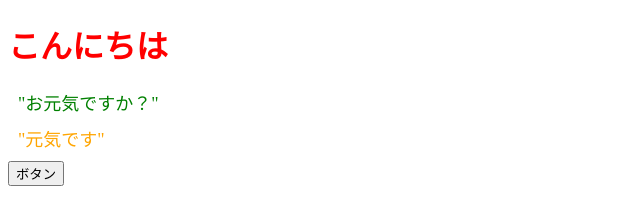
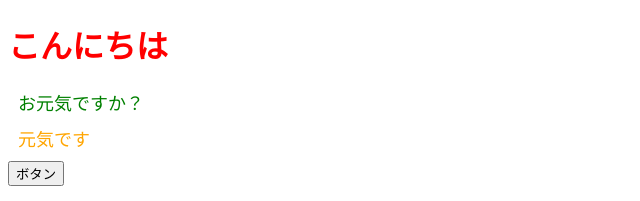
Before and after one commit to ryuyuryuyu/1st-React-JS, a React (Vite) app: page / in a window 1280 px wide. Shown: the top 201 px of the page, without its empty margins (0-640 px from the left). Built offline with nearby package versions, Linux system fonts and the light colour scheme.

Commit message:
propsを使っての引数

```diff
--- a/src/App.jsx
+++ b/src/App.jsx
@@ -6,15 +6,13 @@ import { ColorfulMessage } from "./componets/ColorfulMessage";
   // 本関数内で使う関数をここで定義する
   const onClickButton = () => alert();
 
-
-
   // {} はJavaScriptで書くよ、という宣言。
   // アロー関数だった部分を上記に切り出した。この方が見やすい。
   return (
     <>
       <h1 style={{ color: "red"}}>こんにちは</h1>
-      <ColorfulMessage color="green">"お元気ですか？"</ColorfulMessage>
-      <ColorfulMessage color="orange">"元気です"</ColorfulMessage>
+      <ColorfulMessage color="green">お元気ですか？</ColorfulMessage>
+      <ColorfulMessage color="orange">元気です</ColorfulMessage>
       <button onClick={onClickButton}>ボタン</button>
     </>
   );
```
Also changed, not shown: src/componets/ColorfulMessage.jsx (+17 -0 lines).
